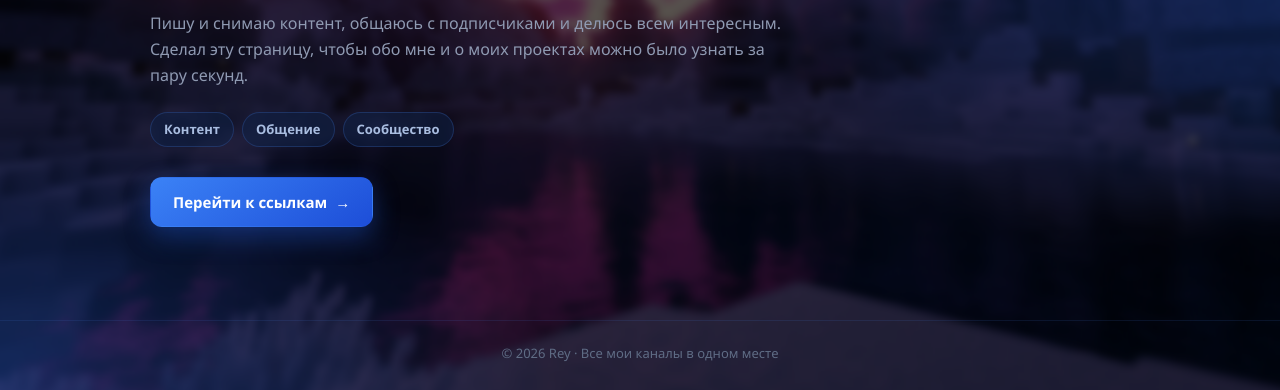
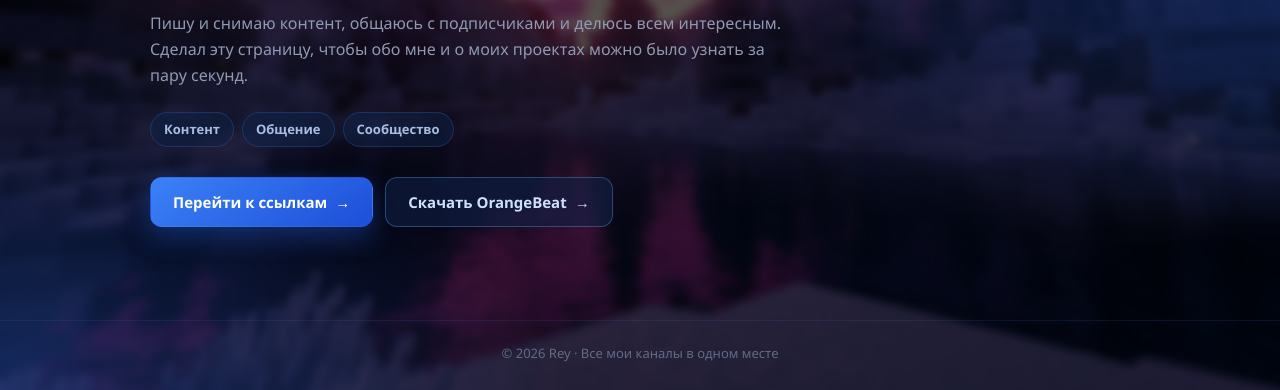
Before and after one commit to reidis-new/reysite, a plain HTML site: page index.html in a window 1280 px wide. Shown: the part 410-800 px from the top of the page. Drawn offline with Linux system fonts and the light colour scheme; no server answers.

Commit message:
Add files via upload
Co-authored-by: deepseek-ai-bot <182181745+deepseek-ai-bot@://github.com>

```diff
--- a/index.html
+++ b/index.html
@@ -61,6 +61,9 @@
           <button class="btn btn-primary" type="button" data-tab-link="links">
             Перейти к ссылкам <span aria-hidden="true">→</span>
           </button>
+          <button class="btn btn-secondary" type="button" data-tab-link="app">
+            Скачать OrangeBeat <span aria-hidden="true">→</span>
+          </button>
         </div>
       </div>
     </section>
@@ -114,9 +117,9 @@
     <!-- ================= ПРИЛОЖЕНИЕ ================= -->
     <section class="panel" id="panel-app" role="tabpanel" aria-labelledby="tab-app" hidden>
       <div class="panel-head">
-        <h2>Скачать приложение</h2>
+        <h2>Скачать OrangeBeat</h2>
         <p class="panel-sub">
-          OrangeBeat — приложение для прослушивания музыки. Ниже — последняя версия для Android.
+          OrangeBeat — мое приложение для прослушивания музыки. Ниже — последняя версия для Android.
         </p>
       </div>
 
```
